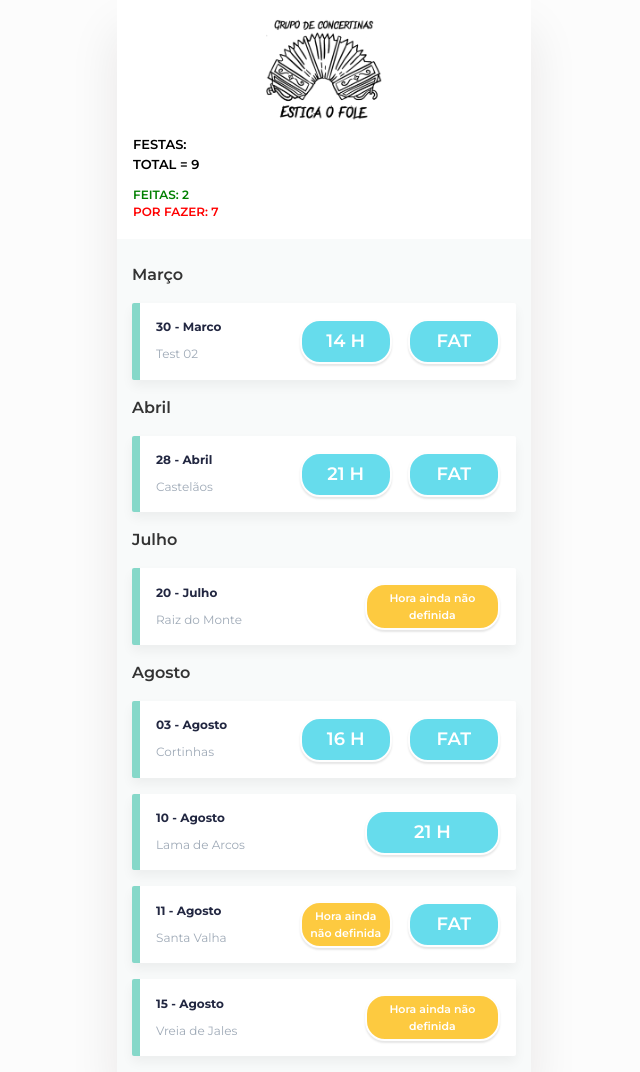
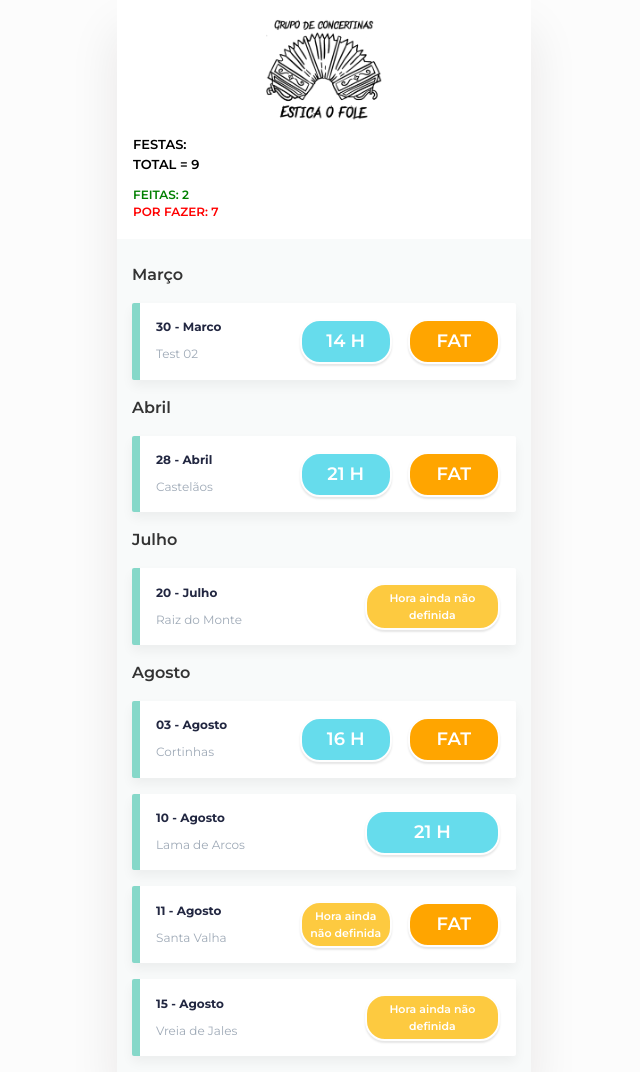
Before and after one commit to Mca8/calendaresticaofole, a PHP site: page /admin.html in a window 1280 px wide. Shown: the part 25-1097 px from the top of the page, without its empty margins (316-956 px from the left). Run offline with PHP 8.4, Linux system fonts and the light colour scheme.

Commit message:
Update style.css

```diff
--- a/style.css
+++ b/style.css
@@ -188,6 +188,9 @@
     .count_festas ul li:last-child {
         color: red;
     }
+    span.events__tag.fat_block {
+        background: orange;
+    }
   @media (min-width: 360px) {
     .calendar-table__header .calendar-table__col {
       width: 46px;
```
